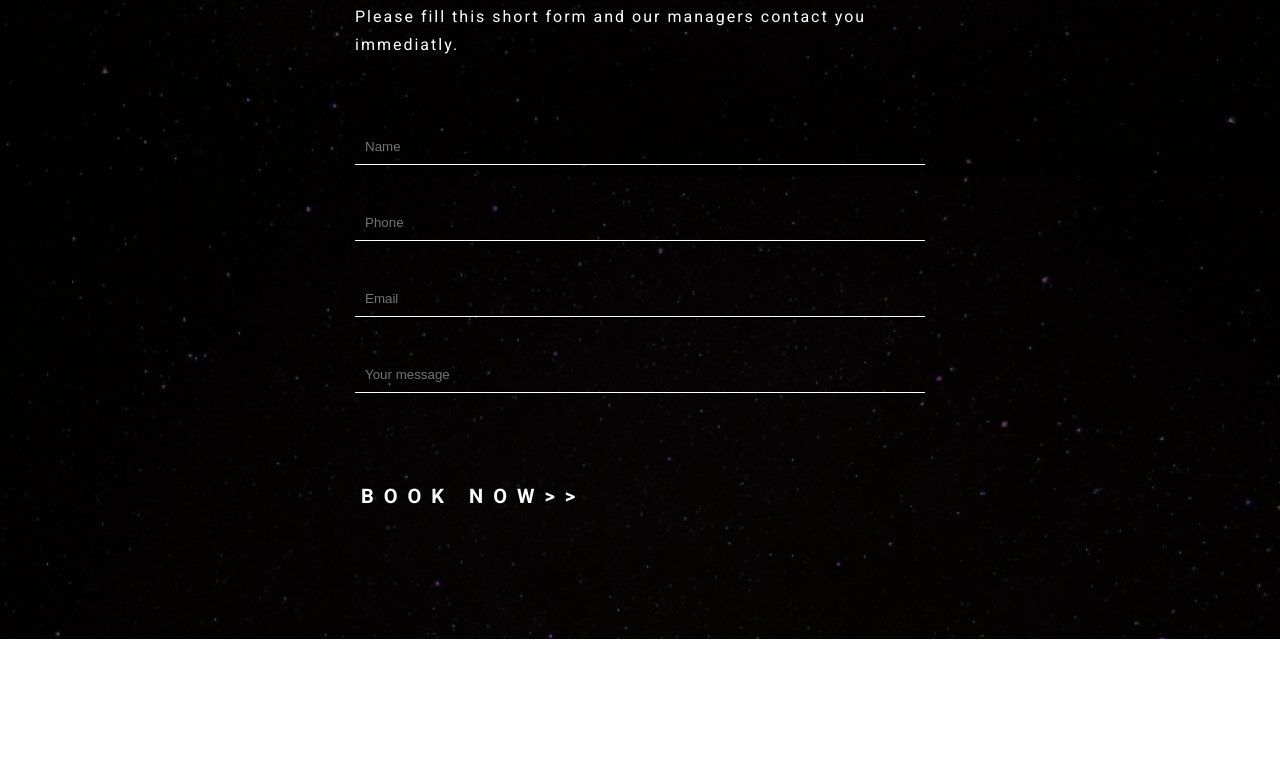
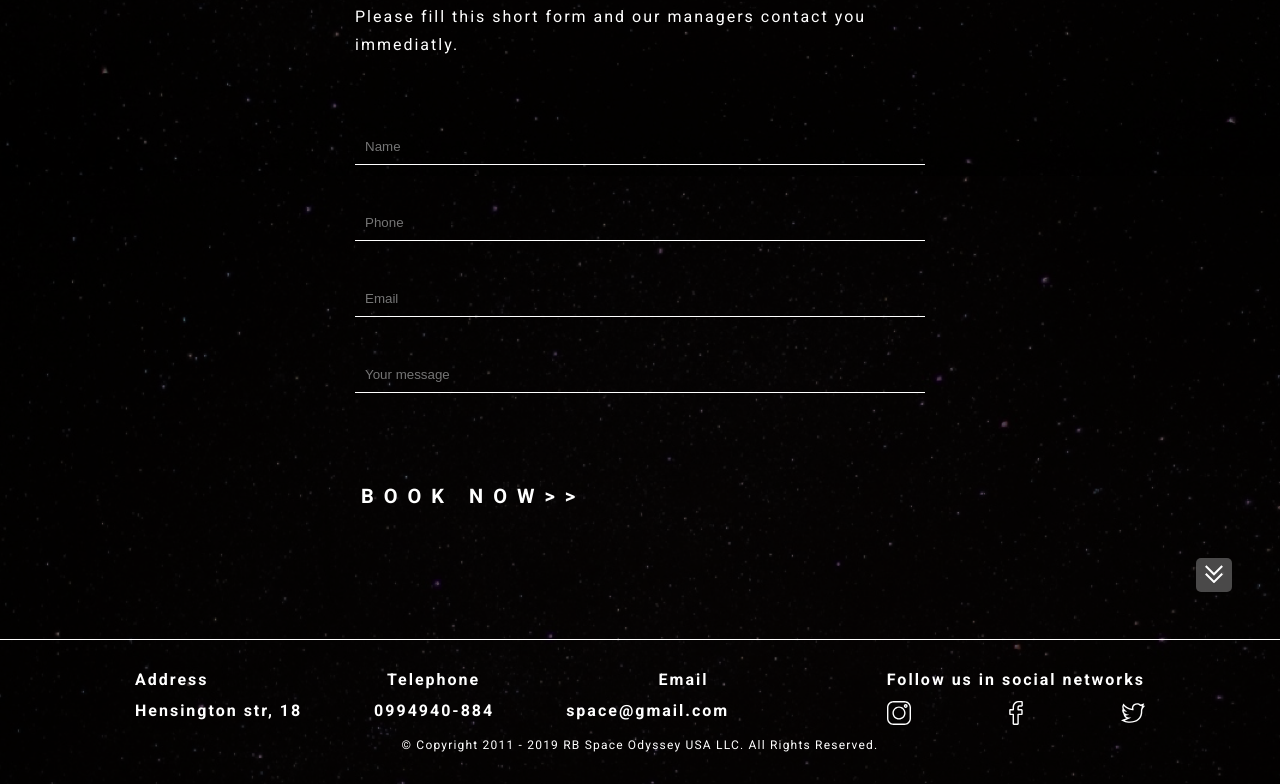
Before and after one commit to katharinapkh/space_project, a website: page index.html in a window 1280 px wide. Shown: the part 3664-4448 px from the top of the page. Before the commit the page ends 4303 px from the top, so only its background shows below. Drawn offline with nearby package versions, Linux system fonts and the light colour scheme.

Commit message:
adds + hover

```diff
--- a/css/style.css
+++ b/css/style.css
@@ -340,3 +340,55 @@ input[name="message"] {
 .form_button {
   margin-bottom: 130px;
 }
+
+.footer {
+  border-top: 1px solid white;
+  padding: 30px 135px;
+  text-align: center;
+  position: relative;
+}
+
+.row {
+  display: flex;
+  justify-content: space-between;
+}
+.footer p {
+  margin: 0;
+  font-size: 16px;
+  font-weight: bold;
+  font-style: normal;
+  line-height: normal;
+  letter-spacing: 2px;
+}
+
+.icons_social a {
+  margin-left: 86px;
+}
+
+.fist_row {
+  margin-bottom: 12px;
+}
+.second_row {
+  display: flex;
+  justify-content: space-between;
+}
+.footer span {
+  font-size: 12px;
+  font-weight: normal;
+  font-style: normal;
+  line-height: normal;
+  letter-spacing: 1.2px;
+}
+.top {
+  position: absolute;
+  transition: 0.5s;
+  background-color: rgba(154, 154, 154, 0.47);
+  border-radius: 5px;
+  padding: 7px 9px 5px 9px;
+  right: 3em;
+  bottom: 12em;
+
+}
+.top:hover {
+ transform: rotate(180deg);
+}
--- a/index.html
+++ b/index.html
@@ -11,7 +11,7 @@
 <body>
 <header>
 <div class="wrapper">
-    <img src="images/LOGO.svg" alt="logo">
+    <img src="images/LOGO.svg" alt="logo" id="home">
   <div class="nav_bar">
     <a href="#about" class="scrollto"><h3>about</h3></a>
     <a href="#process" class="scrollto"><h3>process</h3></a>
@@ -115,9 +115,27 @@
         <input type="text" name="message" placeholder="Your message">
         <button class="form_button">BOOK NOW>></button>
       </form>
-
     </div>
-
+  <div class="footer">
+<div class="fist_row row">
+  <p>Address</p>
+  <p>Telephone</p>
+  <p>Email</p>
+  <p>Follow us in social networks</p>
+</div>
+<div class="second_row row">
+  <p>Hensington str, 18</p>
+  <p>0994940-884</p>
+  <p>space@gmail.com</p>
+  <div class="icons_social">
+    <a><img src="images/instagram.svg" alt="icon"></a>
+    <a><img src="images/facebook.svg" alt="icon"></a>
+    <a><img src="images/twitter.svg" alt="icon"></a>
+  </div>
+</div>
+    <span>© Copyright 2011 - 2019 RB Space Odyssey USA LLC. All Rights Reserved.</span>
+    <a href="#home" class="scrollto top"><img src="images/arrow-down.svg" alt="To top"></a>
+  </div>
 </section>
 </body>
 </html>
```
Also changed, not shown: images/facebook.svg (added), images/instagram.svg (added), images/twitter.svg (added).
